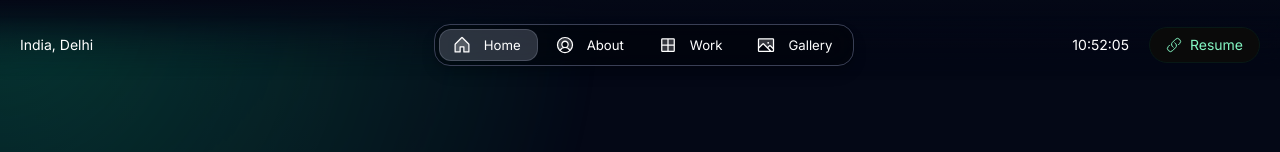
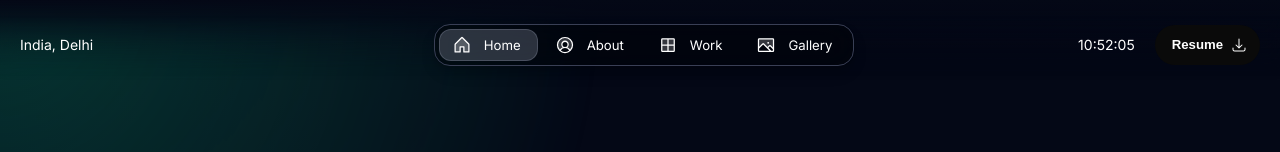
Before and after one commit to ankitrajrules/Portfolio, a Next.js app: page / in a window 1280 px wide. Shown: the top 152 px of the page. Built offline with nearby package versions, Linux system fonts and the light colour scheme.

Commit message:
The Click to download the resume  button

```diff
--- a/src/components/Header.tsx
+++ b/src/components/Header.tsx
@@ -7,9 +7,10 @@ import {
 	Fade,
 	Flex,
 	ToggleButton,
-	SmartLink,
-	Icon,
-    IconButton
+	Button,
+	// SmartLink,
+	// Icon,
+    // IconButton
 } from "@/once-ui/components";
 import styles from "@/components/Header.module.scss";
 
@@ -61,17 +62,17 @@ export default TimeDisplay;
 
 export const Header = () => {
 	const pathname = usePathname() ?? "";
-    // //Download handler for the Resume
-    // const handleDownload = () => {
-    //     // For static files in public folder
-    //     const link = document.createElement('a');
-    //     link.href = 'https://drive.google.com/file/d/1yqYczNDN_BJlT_4XdWz-odE-Rm8jyP6R/view?usp=sharing'; // Path relative to public directory
-    //     link.download = 'Ankit_Raj_Resume.pdf'; // Forces download with this filename
-    //     link.target = "_blank"
-    //     document.body.appendChild(link);
-    //     link.click();
-    //     document.body.removeChild(link);
-    //   };
+    //Download handler for the Resume
+    const handleResumeDownload = () => {
+        // For static files in public folder
+        const link = document.createElement('a');
+        link.href = './resume/ankit-raj-net-mern.pdf'; // Path relative to public directory
+        link.download = 'Ankit_Raj_Resume.pdf'; // Forces download with this filename
+        link.target = "_blank"
+        document.body.appendChild(link);
+        link.click();
+        document.body.removeChild(link);
+      };
 	return (
 		<>
 			<Fade hide="s" fillWidth position="fixed" height="80" zIndex={9} />
@@ -208,23 +209,30 @@ export const Header = () => {
 							{display.time && <TimeDisplay timeZone={person.location} />}
 						</Flex>
 						<Flex
-							border="brand-weak"
 							gap="24"
-							padding="8"
+							padding="4"
 							justifyContent="center"
 							alignItems="end"
 							radius="full"
 							onBackground="info-strong"
 							background="info-weak">
-                                <SmartLink
-                                    href="https://drive.google.com/file/d/1yqYczNDN_BJlT_4XdWz-odE-Rm8jyP6R/view?usp=sharing"
+								<Button
+									onClick={handleResumeDownload}
+									variant="tertiary"
+									size="s"
+									label="Resume"
+									suffixIcon="downloadHi"
+									/>
+                                {/* <SmartLink
+                                    // href="https://drive.google.com/file/d/1yqYczNDN_BJlT_4XdWz-odE-Rm8jyP6R/view?usp=sharing"
+									href="https://github.com/ankitrajrules/Resume/blob/main/Resume.tex"
                                     prefixIcon="openLink"
-                                    suffixIcon="HiMiniArrowDown"
+                                    suffixIcon="downloadHi"
                                     iconSize="xs">
                                         Resume
                                 </SmartLink>
-                                {/* <IconButton
-                                    onClick={handleDownload}
+                                <IconButton
+                                    onClick={handleResumeDownload}
                                     icon="downloadLines"
                                     size="s"
                                     tooltip="Download Ankit's Resume"
```
Also changed, not shown: 1 other file (tests, documents, lock files or other folders).
